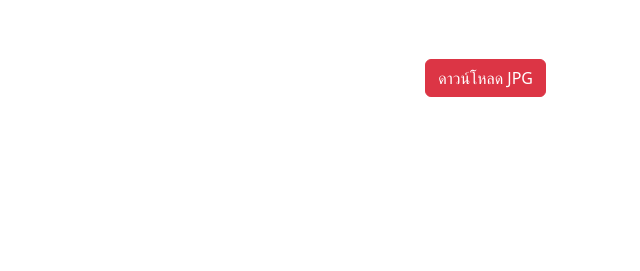
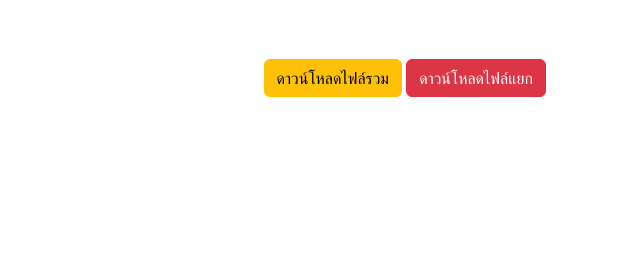
Before and after one commit to taquanx1/CamRanh-pdf, a Flask app: template templates/preview.html in a window 1280 px wide. Shown: the part 529-800 px from the top of the page, without its empty margins (640-1280 px from the left). Run offline with Flask 2, Linux system fonts and the light colour scheme; the template is opened without the code that fills it: most values are stand-ins (such as "Sample title", 1, 10 or a date in 2020).

Commit message:
TurndownConHeight

```diff
--- a/templates/preview.html
+++ b/templates/preview.html
@@ -12,14 +12,15 @@
     <form method=post enctype=multipart/form-data>
         <div class="container align-bottom" align="center" style="margin-top:80px">
 
-            <div class="overflow-auto" style="max-width: 1500px; max-height: 700px;">
+            <div class="overflow-auto" style="max-width: 1500px; max-height: 500px;">
                 <div class="container align-bottom" align="left" style="margin-top:80px" id="scrollContainer">
                     <img src="{{ combineJpgPath }}" class="img-fluid" alt="{{ combineJpgPath }}">
                 </div>
             </div>
 
             <div class="container align-bottom" align="right" style="margin-top:80px">
-                <button type="submit" class="btn btn-danger" name="btn" value="download">ดาวน์โหลด JPG</button>
+                <button type="submit" class="btn btn-warning" name="btn" value="downloadSplit">ดาวน์โหลดไฟล์รวม</button>
+                <button type="submit" class="btn btn-danger" name="btn" value="downloadMerge">ดาวน์โหลดไฟล์แยก</button>
             </div>
         </div>
     </form>
```
